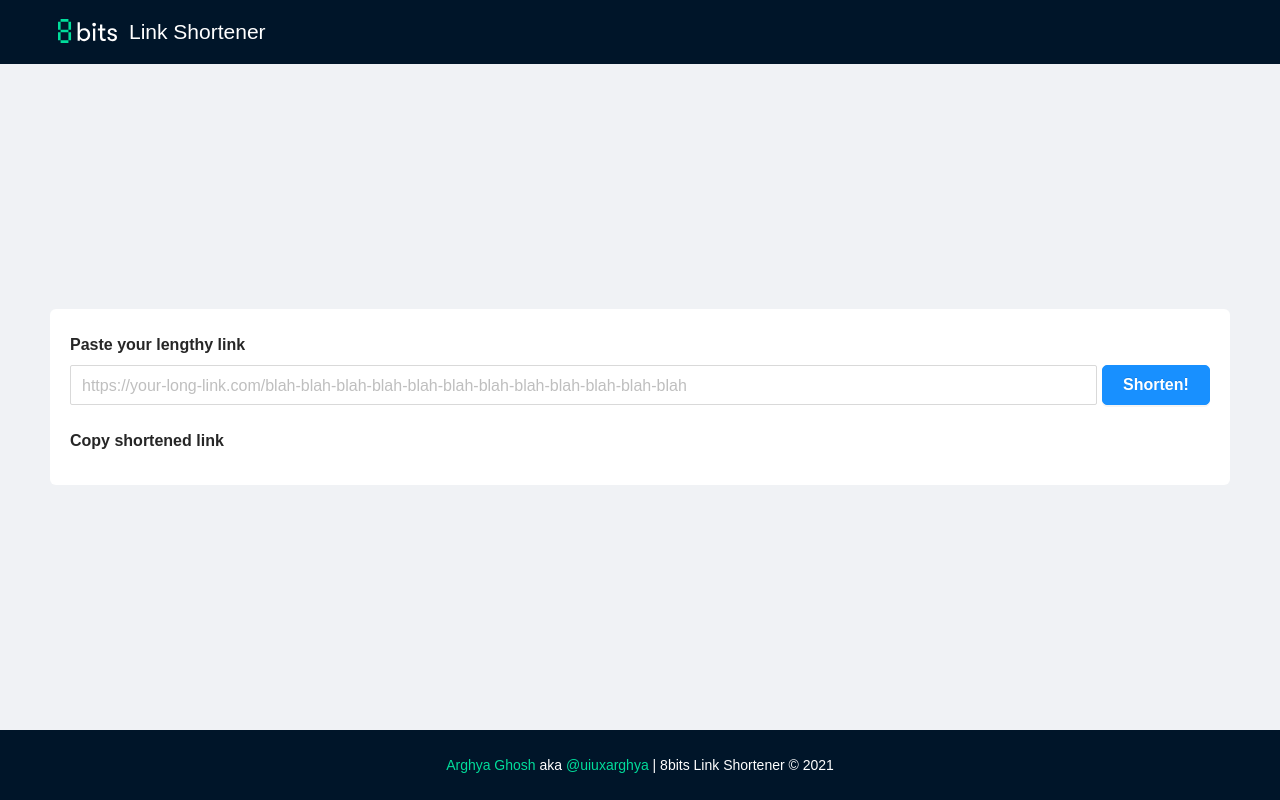
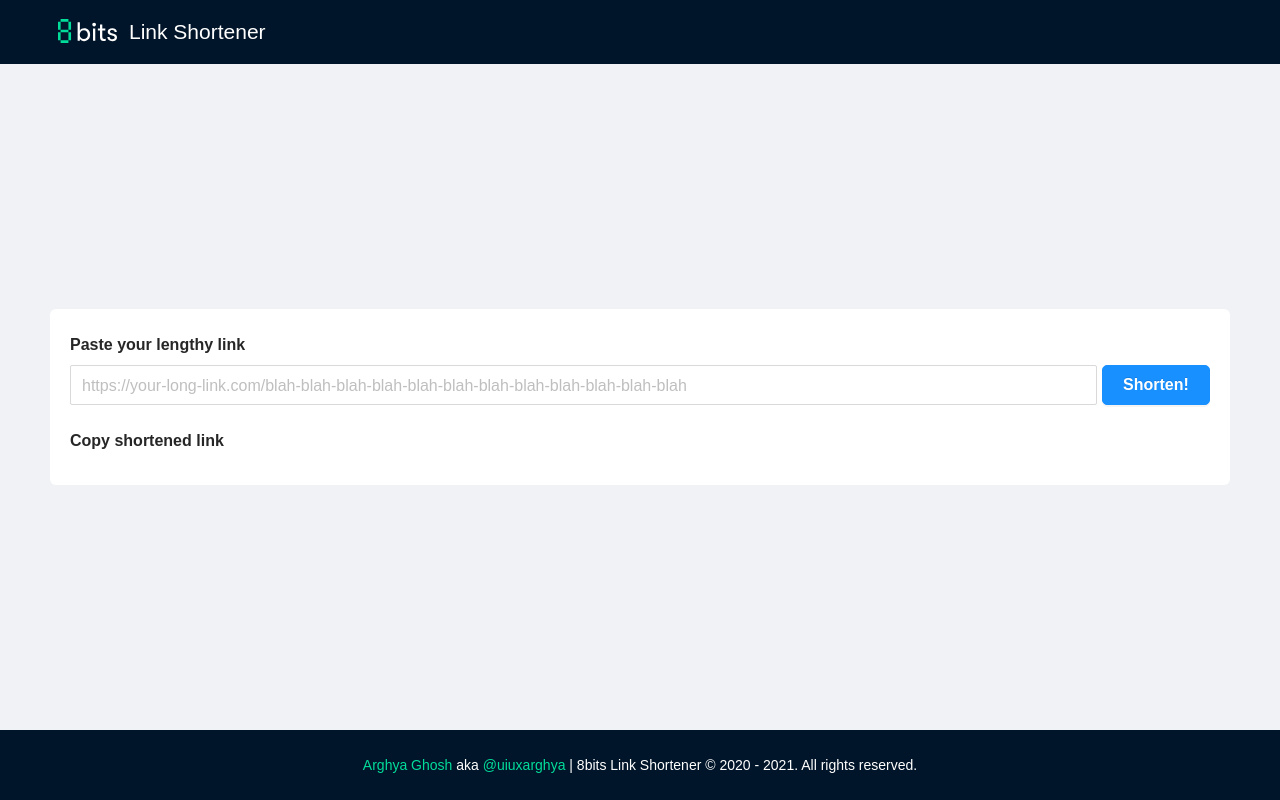
Before and after one commit to uiuxarghya/8bits, a Next.js app: page / in a window 1280 px wide. Built offline with nearby package versions, Linux system fonts and the light colour scheme; a web font is replaced by a local one.

Commit message:
Update index.tsx

```diff
--- a/pages/index.tsx
+++ b/pages/index.tsx
@@ -132,7 +132,7 @@ export default function Home() {
         >
           @uiuxarghya
         </a>{" "}
-        | 8bits Link Shortener &copy; 2021
+        | 8bits Link Shortener &copy; 2020 - {new Date().getFullYear()}. All rights reserved.
       </Footer>
     </Layout>
   );
```
